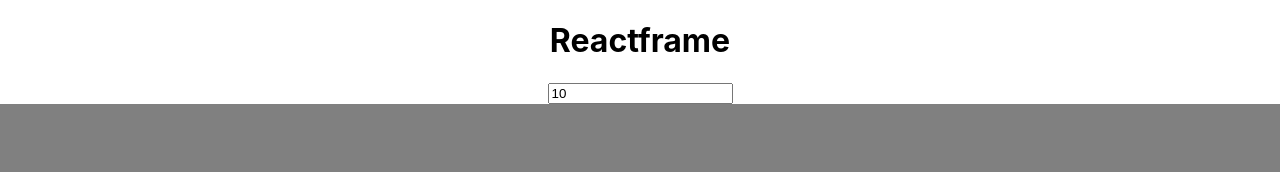
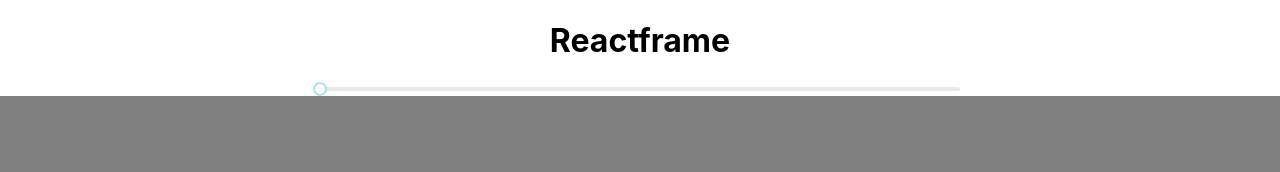
Before and after one commit to blady001/react-frame, a React (Create React App) app: page / in a window 1280 px wide. Shown: the top 172 px of the page. Built offline with nearby package versions, Linux system fonts and the light colour scheme.

Commit message:
Changed logic behind displaying border

```diff
--- a/package.json
+++ b/package.json
@@ -10,6 +10,7 @@
     "@types/node": "^16.11.36",
     "@types/react": "^18.0.9",
     "@types/react-dom": "^18.0.4",
+    "rc-slider": "^10.0.0",
     "react": "^18.1.0",
     "react-dom": "^18.1.0",
     "react-scripts": "5.0.1",
--- a/src/components/Canvas/Canvas.tsx
+++ b/src/components/Canvas/Canvas.tsx
@@ -2,8 +2,8 @@ import horizontalSample from "./../../assets/horizontal_sample.jpeg"
 
 interface CanvasProps {
     id: string;
-    viewportHeight: number;
-    borderWidth: number;
+    viewportHeightToWidthPercentage: number;
+    borderSize: number;
     borderColor: number;
 }
 
@@ -21,7 +21,7 @@ function Canvas(props: CanvasProps) {
 
 function getCanvasStyle(props: CanvasProps) {
     return {
-        height: props.viewportHeight.toString() + 'vw',
+        height: formatAsVw(props.viewportHeightToWidthPercentage),
         backgroundColor: 'grey',
         display: 'flex',
         justifyContent: 'center',
@@ -30,23 +30,36 @@ function getCanvasStyle(props: CanvasProps) {
 }
 
 function getImageStyle(props:  CanvasProps) {
+    let imageMaxSize = calculateImageMaxHeightPercentage(props);
+    let borderSize = calculateBorderSize(props);
+    // console.log("Border size: " + borderSize.toString() + '%');
     return {
-        maxWidth: '100%',
-        maxHeight: '100%'
+        maxWidth: formatAsPercentage(imageMaxSize),
+        maxHeight: formatAsPercentage(imageMaxSize),
+        borderStyle: 'solid',
+        borderWidth: formatAsVw(borderSize),
+        borderColor: formatAsHexStr(props.borderColor)
     };
-    // return {
-    //     borderStyle: 'solid',
-    //     borderWidth: getBorderWidthValue(props.borderWidth),
-    //     borderColor: getBorderColorValue(props.borderColor)
-    // };
 }
 
-function getBorderWidthValue(value: number) {
-    return (value * 0.1).toString() + 'vw';
+function formatAsPercentage(value: number): string {
+    return value.toString() + '%';
 }
 
-function getBorderColorValue(numericColor: number) {
-    return '#' + numericColor.toString(16);
+function formatAsVw(value: number): string {
+    return value.toString() + 'vw';
+}
+
+function formatAsHexStr(value: number): string {
+    return '#' + value.toString(16);
+}
+
+function calculateImageMaxHeightPercentage(props: CanvasProps): number {
+    return 100 - (props.borderSize * 2);
+}
+
+function calculateBorderSize(props: CanvasProps): number {
+    return props.borderSize / 100 * props.viewportHeightToWidthPercentage;
 }
 
 export default Canvas;
--- a/src/components/Editor/Editor.tsx
+++ b/src/components/Editor/Editor.tsx
@@ -1,39 +1,45 @@
-import './Editor.css'
 import Canvas from '../Canvas/Canvas';
 import React, { useState } from 'react';
+import Slider from 'rc-slider';
+import 'rc-slider/assets/index.css';
+
 
 interface EditorProps {
 
 }
 
 interface EditorState {
-    borderWidth: number,
+    borderSize: number,  // as percentage of canvas height
     borderColor: number
 }
 
 function Editor(props: EditorProps) {
     const [editorData, setEditorData] = useState<EditorState>({
-        borderWidth: 10,
+        borderSize: 0,
         borderColor: 0xff8c00
     });
 
-    const onBorderWidthChange = (e: React.FormEvent<HTMLInputElement>) => {
-        console.log('VALUE: ' + e.currentTarget.value.toString());
-        // TODO: fix it
-        let width: number = e.currentTarget.value === undefined ? 0 : parseInt(e.currentTarget.value);
-        setEditorData({...editorData, borderWidth: width});
+    const onSliderChange = (value: number | number[]) => {
+        // console.log('Slider value: ' + value);
+        setEditorData({...editorData, borderSize: value as number});
     }
 
     return (
-        <>
-            <input type="number" value={editorData.borderWidth} onChange={onBorderWidthChange} />
+        <div id='editor'>
+            <Slider
+                min={0}
+                max={10}
+                defaultValue={editorData.borderSize}
+                onChange={onSliderChange}
+                style={{maxWidth: '50vw', margin: '0 auto'}}
+            />
             <Canvas
                 id='canvas'
-                viewportHeight={50}
-                borderWidth={editorData.borderWidth}
+                viewportHeightToWidthPercentage={50}
+                borderSize={editorData.borderSize}
                 borderColor={editorData.borderColor}
             />
-        </>
+        </div>
     );
 }
 
```
Also changed, not shown: src/components/Canvas/Canvas.css (deleted, +0 -14 lines), src/components/Editor/Editor.css (deleted, +0 -7 lines), 1 other file (tests, documents, lock files or other folders).
